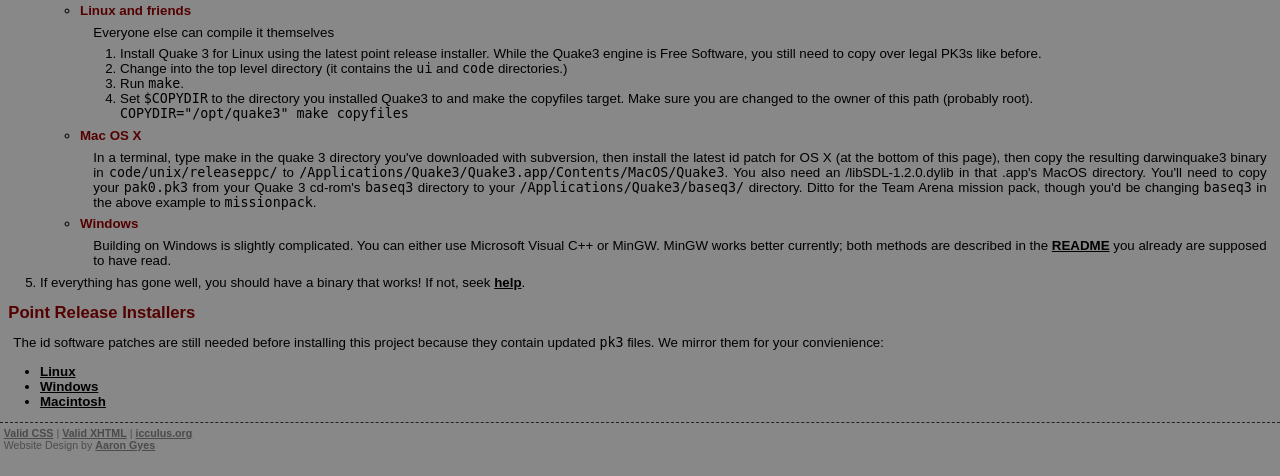
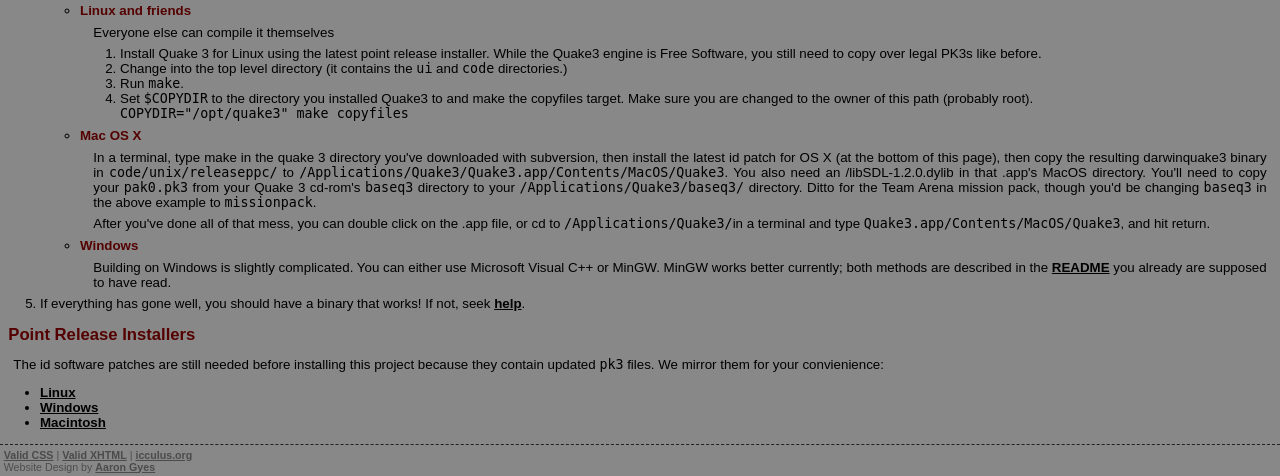
Before and after one commit to bryant/ioq3-defrag, a PHP site: page /?page=get in a window 1280 px wide. Shown: the part 599-1075 px from the top of the page. Before the commit the page ends 1050 px from the top, so only its background shows below. Run offline with PHP 8.4, Linux system fonts and the light colour scheme; data that the repository does not hold is empty.

Commit message:
Urughrguhrghgrgrg more web shit.

```diff
--- a/web/include/get.php
+++ b/web/include/get.php
@@ -74,8 +74,21 @@
 				</ol>
 			</li>
 			<li><h3>Mac OS X</h3>
-			  <p>In a terminal, type make in the quake 3 directory you've downloaded with subversion, then install the latest id patch for OS X (at the bottom of this page), then copy the resulting darwinquake3 binary in <span class="shell">code/unix/releaseppc/</span> to <span class="shell">/Applications/Quake3/Quake3.app/Contents/MacOS/Quake3</span>. You also need an /libSDL-1.2.0.dylib in that .app's MacOS directory. You'll need to copy your <span class="shell">pak0.pk3</span> from your Quake 3 cd-rom's <span class="shell">baseq3</span> directory to your <span class="shell">/Applications/Quake3/baseq3/</span> directory. Ditto for the Team Arena mission pack, though you'd be changing <span class="shell">baseq3</span> in the above example to <span class="shell">missionpack</span>.
-				</p>
+			  <p>In a terminal, type make in the quake 3 directory
+                             you've downloaded with subversion, then install the latest id patch for
+                             OS X (at the bottom of this page), then copy the resulting darwinquake3
+                             binary in <span class="shell">code/unix/releaseppc/</span> to
+                             <span class="shell">/Applications/Quake3/Quake3.app/Contents/MacOS/Quake3</span>.
+                             You also need an /libSDL-1.2.0.dylib in that .app's MacOS directory. You'll need
+                             to copy your <span class="shell">pak0.pk3</span> from your Quake 3 cd-rom's
+                             <span class="shell">baseq3</span> directory to your
+                             <span class="shell">/Applications/Quake3/baseq3/</span> directory. Ditto for the
+                             Team Arena mission pack, though you'd be changing <span class="shell">baseq3</span>
+                             in the above example to <span class="shell">missionpack</span>.
+		          </p>
+			 <p>After you've done all of that mess, you can double click on the .app file, or cd to
+                        <span class="shell">/Applications/Quake3/</span>in a terminal and type <span class="shell">Quake3.app/Contents/MacOS/Quake3</span>, and hit return.
+			</p>
 			</li>
 			<li><h3>Windows</h3>
 				<p>Building on Windows is slightly complicated. You can either
```
